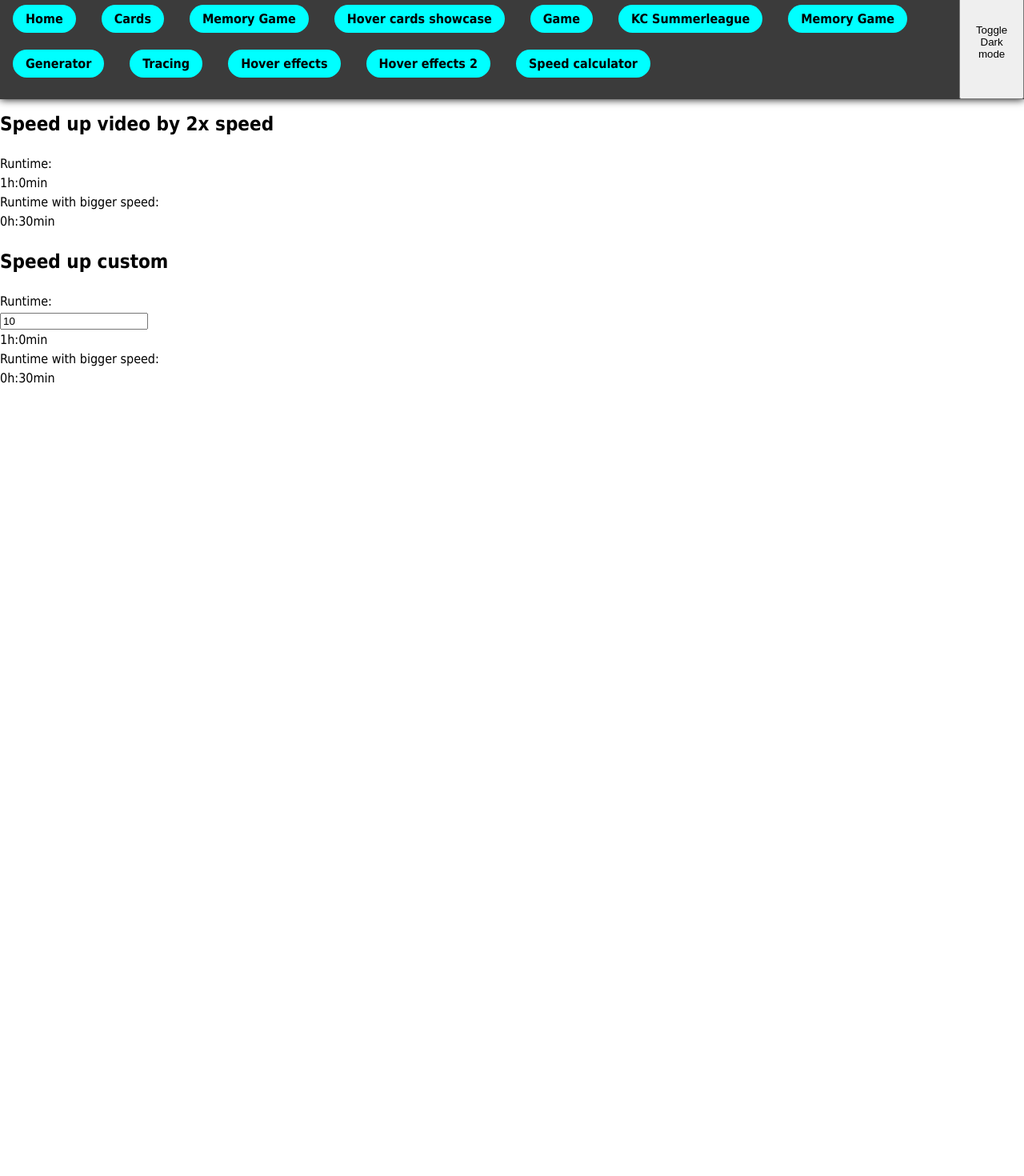
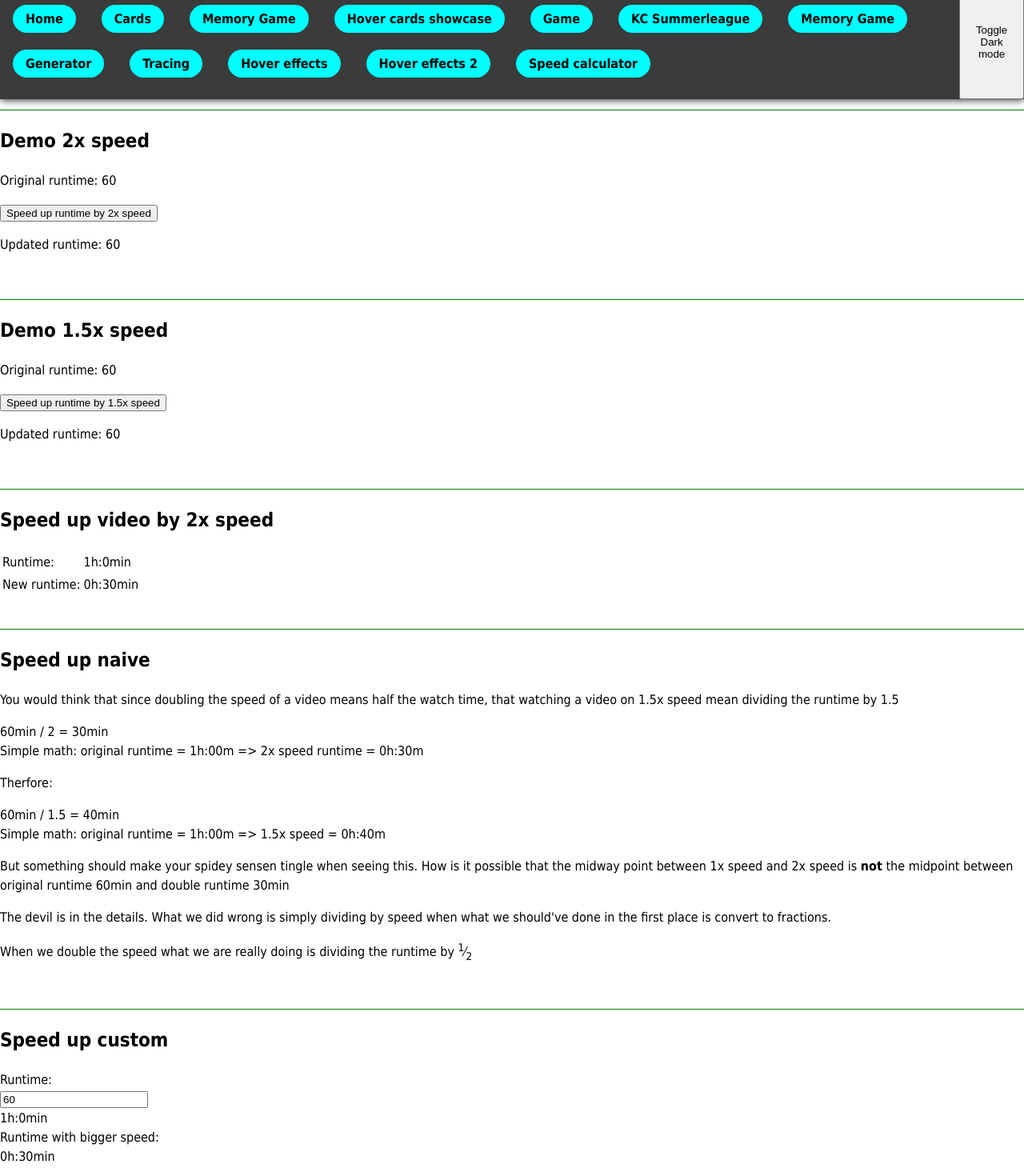
Before and after one commit to EmilNilssonDataDuctus/vite-app, a React (Vite) app: page /speed-calculator in a window 1280 px wide. Shown: the part 20-1490 px from the top of the page at 80% size. Before the commit the page ends 800 px from the top, so only its background shows below. Built offline with nearby package versions, Linux system fonts and the light colour scheme.

Commit message:
WIP: Speedcalculator

```diff
--- a/src/Pages/SpeedCalculator/SpeedCalculator.jsx
+++ b/src/Pages/SpeedCalculator/SpeedCalculator.jsx
@@ -1,28 +1,110 @@
 import { useState } from "react";
 import { MainWrapper } from "../../Shared/Page.styled";
+import { SectionContainer } from "./SpeedCalculator.styled";
 
 export const SpeedCalculator = () => {
-  const [defaultRuntime, setDefaultRuntime] = useState(10);
+  const [defaultRuntime, setDefaultRuntime] = useState(60);
+  const [updatedRuntime, setUpdatedRuntime] = useState(defaultRuntime);
   const speedTransformer = (originalRunTime, speedModifier) => {
     let transformedSpeed = 10;
     return transformedSpeed;
   };
 
+  const speedTransformerDoubleSpeed = (originalRunTime) => {
+    const SPEED_MODIFIER = 2;
+    let transformedSpeed = originalRunTime / SPEED_MODIFIER;
+    transformedSpeed = parseInt(transformedSpeed, 10);
+    setUpdatedRuntime(transformedSpeed);
+  };
+
+  const speedTransformerOnePointFiveSpeed = (originalRunTime) => {
+    const SPEED_MODIFIER = 1.5;
+    let transformedSpeed = originalRunTime / SPEED_MODIFIER;
+    transformedSpeed = parseInt(transformedSpeed, 10);
+    setUpdatedRuntime(transformedSpeed);
+  };
+
+  // Naive approach
+  const speedTransformerNaive = (originalRunTime, speedModifier = 1.5) => {
+    let transformedSpeed = originalRunTime / speedModifier;
+    return transformedSpeed;
+  };
+
+  const ONE_POINT_FIVE_SPEED = 1.5;
+
   return (
     <MainWrapper>
       <h1>Calculate how much time you save by speeding up a video</h1>
-      <section>
+      <SectionContainer>
+        <h2>Demo 2x speed</h2>
+        <p>Original runtime: {defaultRuntime}</p>
+        <button onClick={() => speedTransformerDoubleSpeed(updatedRuntime)}>
+          Speed up runtime by 2x speed
+        </button>
+        <p>Updated runtime: {updatedRuntime}</p>
+      </SectionContainer>
+      <SectionContainer>
+        <h2>Demo {ONE_POINT_FIVE_SPEED}x speed</h2>
+        <p>Original runtime: {defaultRuntime}</p>
+        <button
+          onClick={() => speedTransformerOnePointFiveSpeed(updatedRuntime)}
+        >
+          Speed up runtime by {ONE_POINT_FIVE_SPEED}x speed
+        </button>
+        <p>Updated runtime: {updatedRuntime}</p>
+      </SectionContainer>
+      <SectionContainer>
         <h2>Speed up video by 2x speed</h2>
-        <div>
-          <div>Runtime:</div>
-          <div>1h:0min</div>
-        </div>
-        <div>
-          <div>Runtime with bigger speed:</div>
-          <div>0h:30min</div>
-        </div>
-      </section>
-      <section>
+        <table>
+          <thead></thead>
+          <tbody>
+            <tr>
+              <td>Runtime:</td>
+              <td>1h:0min</td>
+            </tr>
+            <tr>
+              <td>New runtime:</td>
+              <td>0h:30min</td>
+            </tr>
+          </tbody>
+        </table>
+      </SectionContainer>
+      <SectionContainer>
+        <h2>Speed up naive</h2>
+        <p>
+          You would think that since doubling the speed of a video means half
+          the watch time, that watching a video on 1.5x speed mean dividing the
+          runtime by 1.5
+        </p>
+        <p>
+          60min / 2 = 30min
+          <br />
+          Simple math: original runtime = 1h:00m {"=>"} 2x speed runtime =
+          0h:30m{" "}
+        </p>
+        <p>Therfore:</p>
+        <p>
+          60min / 1.5 = 40min
+          <br />
+          Simple math: original runtime = 1h:00m {"=>"} 1.5x speed = 0h:40m{" "}
+        </p>
+        <p>
+          But something should make your spidey sensen tingle when seeing this.
+          How is it possible that the midway point between 1x speed and 2x speed
+          is <strong>not</strong> the midpoint between original runtime 60min
+          and double runtime 30min
+        </p>
+        <p>
+          The devil is in the details. What we did wrong is simply dividing by
+          speed when what we should've done in the first place is convert to
+          fractions.
+        </p>
+        <p>
+          When we double the speed what we are really doing is dividing the
+          runtime by <sup>1</sup>&frasl;<sub>2</sub>
+        </p>
+      </SectionContainer>
+      <SectionContainer>
         <h2>Speed up custom</h2>
         <div>
           <div>Runtime:</div>
@@ -39,7 +121,7 @@ export const SpeedCalculator = () => {
           <div>Runtime with bigger speed:</div>
           <div>0h:30min</div>
         </div>
-      </section>
+      </SectionContainer>
     </MainWrapper>
   );
 };
--- /dev/null
+++ b/src/Pages/SpeedCalculator/SpeedCalculator.styled.js
@@ -0,0 +1,7 @@
+import { styled } from "styled-components";
+
+export const SectionContainer = styled.section`
+  border-top: 1px solid green;
+  padding-bottom: 8px;
+  margin-bottom: 32px;
+`;
```
